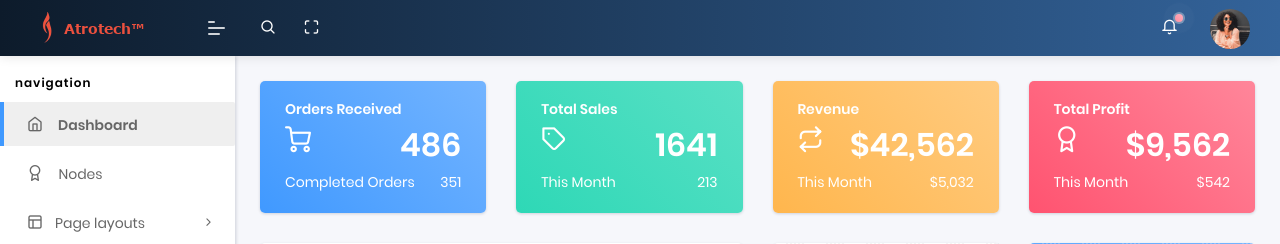
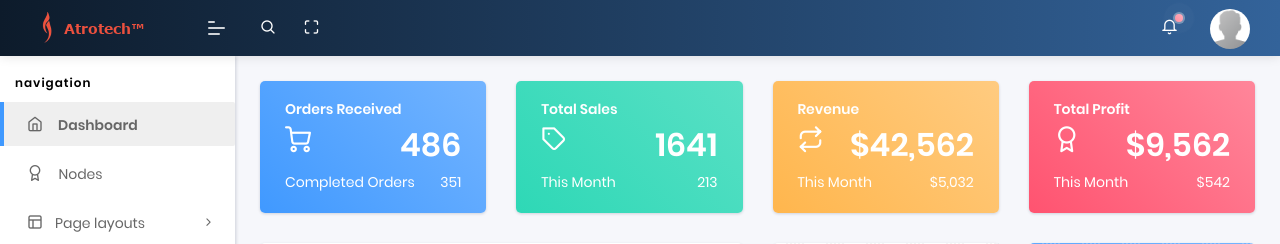
Before and after one commit to nimadorostkar/IOT, a Django app: page / in a window 1280 px wide. Shown: the top 244 px of the page. Run offline with Django 3.2, Linux system fonts and the light colour scheme; a user stored in the database is signed in; some libraries are stand-ins or nearby versions.

Commit message:
step1 done

```diff
--- a/core/templates/includes/navigation.html
+++ b/core/templates/includes/navigation.html
@@ -94,11 +94,11 @@
                 <li>
                     <div class="dropdown drp-user">
                         <a href="#!" class="dropdown-toggle" data-toggle="dropdown">
-                            <img src="/static/assets/images/user/avatar-1.jpg" class="img-radius wid-40" alt="User-Profile-Image">
+                            <img src="/static/assets/images/user/default.png" class="img-radius wid-40" alt="User-Profile-Image">
                         </a>
                         <div class="dropdown-menu dropdown-menu-right profile-notification">
                             <div class="pro-head">
-                                <img src="/static/assets/images/user/avatar-1.jpg" class="img-radius" alt="User-Profile-Image">
+                                <img src="/static/assets/images/user/default.png" class="img-radius" alt="User-Profile-Image">
                                 <span>
                                     {{ request.user.username }}
                                 </span>
```
Also changed, not shown: core/static/assets/images/user/default.png (added), 2 other files.
